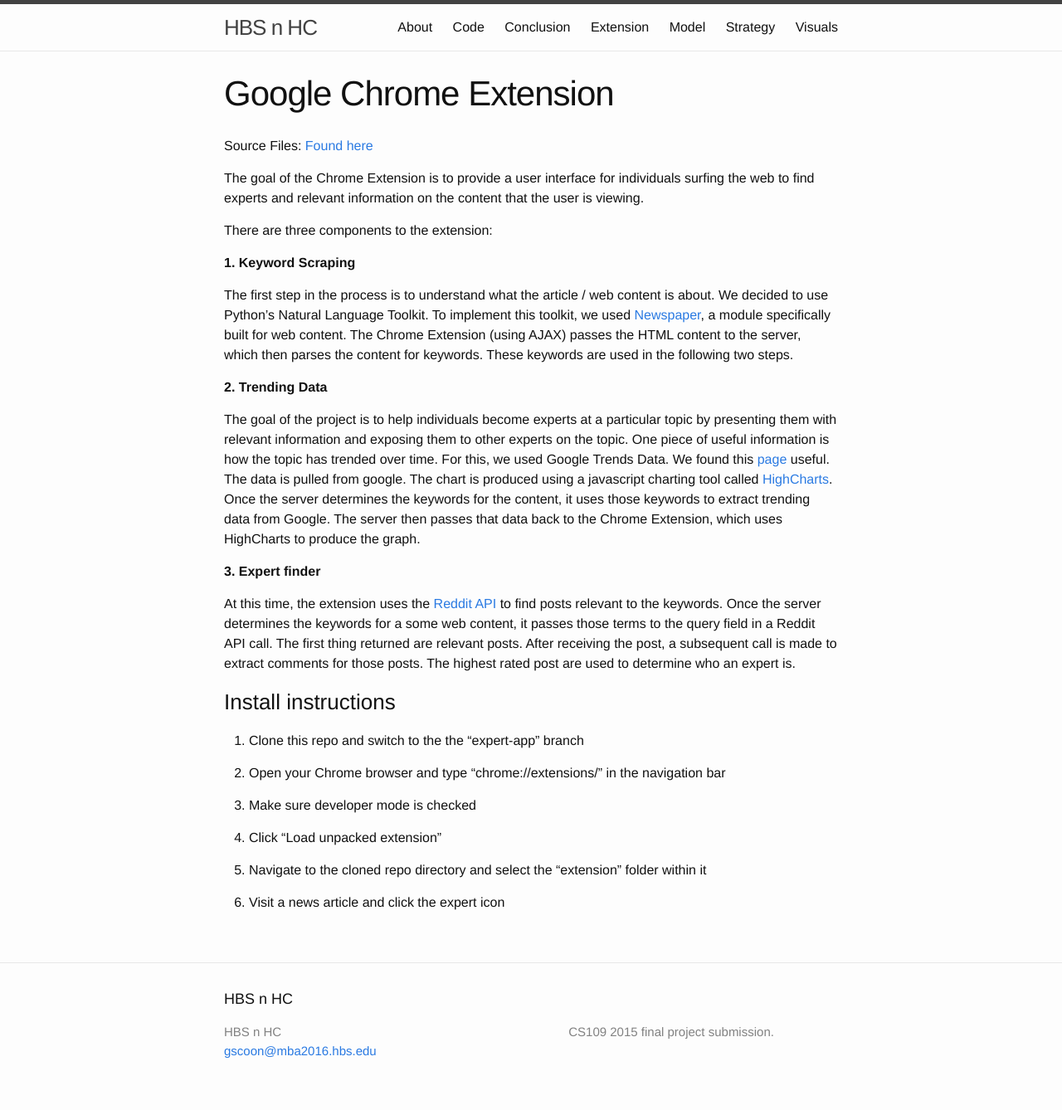
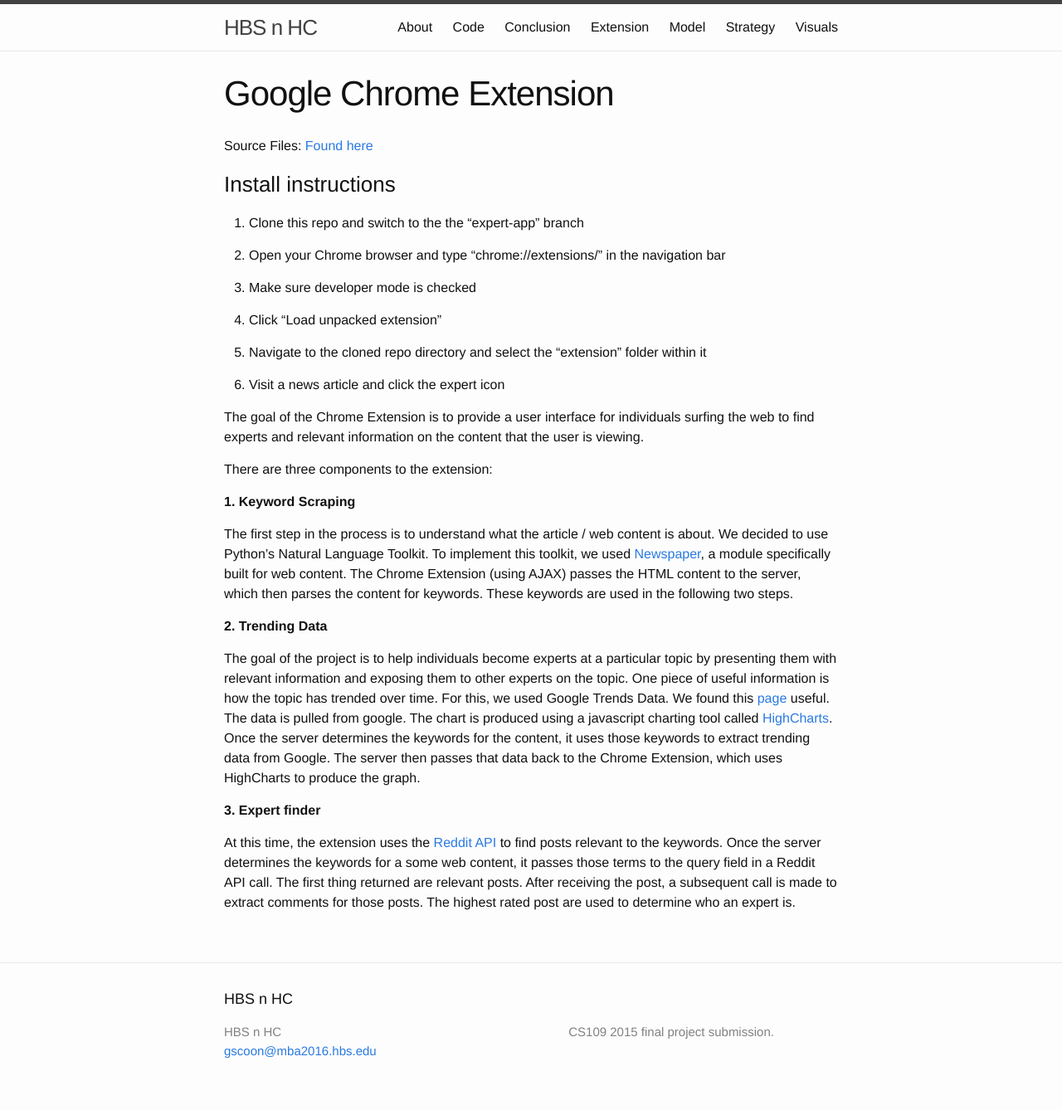
Before and after one commit to UKeeeM/CS109-Project-, a Jekyll site: the page built from extension.md, in a window 1280 px wide. Shown: the whole page at 83% size. Built offline with Jekyll 4.4.1, drawn with Linux system fonts in a browser that asks for light colours; some of the changed lines change nothing that is shown.

Commit message:
Update extension.md

```diff
--- a/extension.md
+++ b/extension.md
@@ -6,6 +6,21 @@
 ---
 
 Source Files: <a target="_blank" href="https://github.com/UKeeeM/CS109-Project-/tree/expert-app">Found here</a>
+
+### Install instructions
+
+1. Clone this repo and switch to the the "expert-app" branch
+
+2. Open your Chrome browser and type "chrome://extensions/" in the navigation bar
+
+3. Make sure developer mode is checked
+
+4. Click "Load unpacked extension"
+
+5. Navigate to the cloned repo directory and select the "extension" folder within it
+
+6. Visit a news article and click the expert icon
+
 
 The goal of the Chrome Extension is to provide a user interface for individuals surfing the web to find experts and relevant information on the content that the user is viewing.
 
@@ -22,18 +37,3 @@
 <b>3. Expert finder</b>
 
 At this time, the extension uses the <a href="https://www.reddit.com/dev/api">Reddit API</a> to find posts relevant to the keywords.  Once the server determines the keywords for a some web content, it passes those terms to the query field in a Reddit API call.  The first thing returned are relevant posts.  After receiving the post, a subsequent call is made to extract comments for those posts.  The highest rated post are used to determine who an expert is.
-
-
-### Install instructions
-
-1. Clone this repo and switch to the the "expert-app" branch
-
-2. Open your Chrome browser and type "chrome://extensions/" in the navigation bar
-
-3. Make sure developer mode is checked
-
-4. Click "Load unpacked extension"
-
-5. Navigate to the cloned repo directory and select the "extension" folder within it
-
-6. Visit a news article and click the expert icon
```
